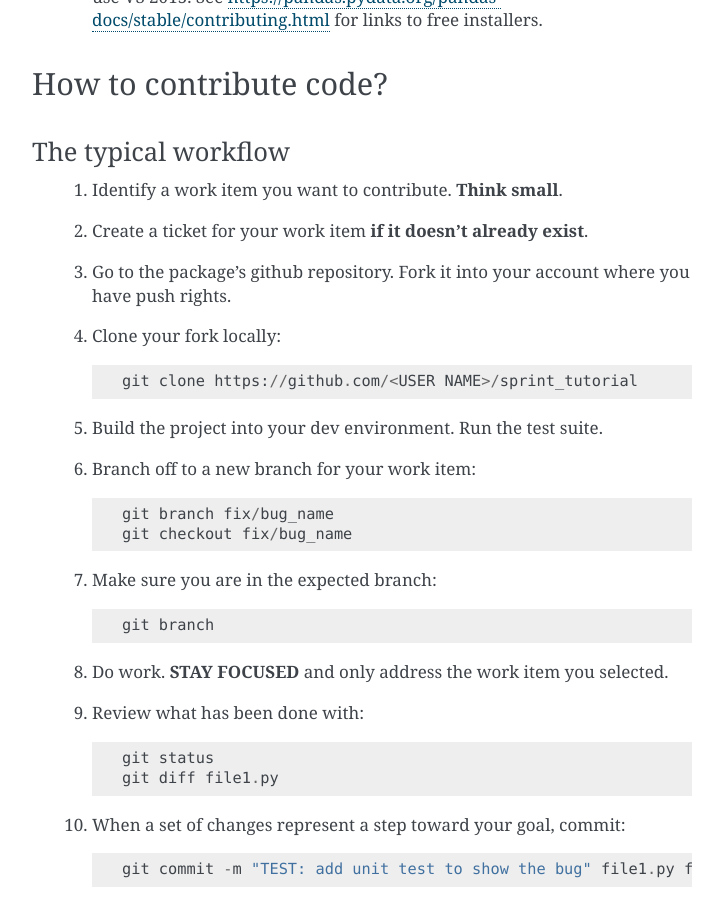
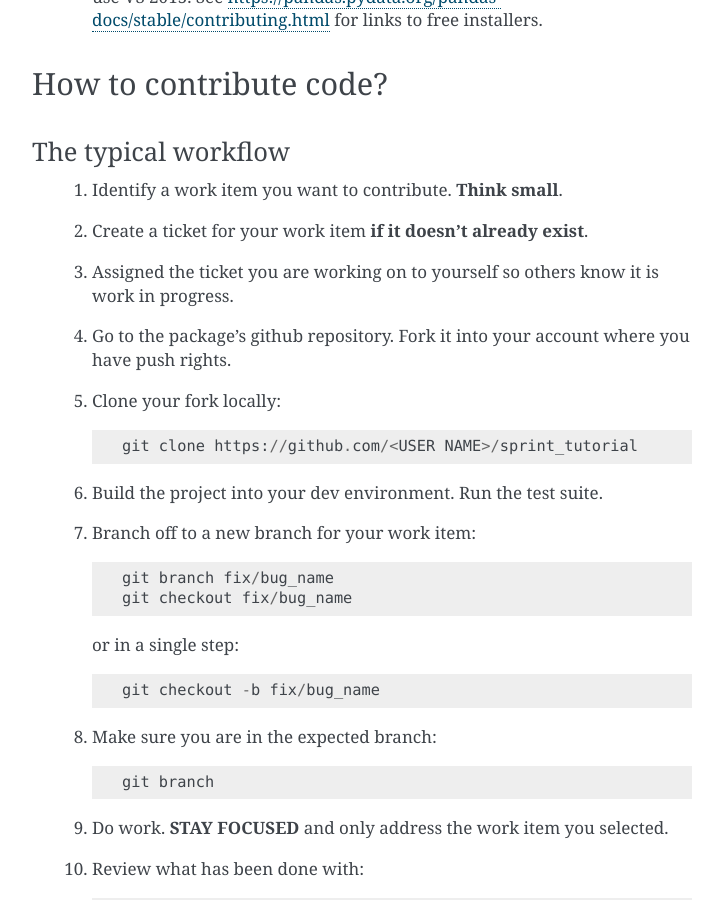
Before and after one commit to jonathanrocher/sprint_tutorial, a Sphinx documentation site: the page built from doc/how_to_sprint.rst, in a window 1280 px wide and 900 px high, scrolled down 2292 px. Shown: the whole window, without its empty margins (388-1111 px from the left). Built offline with Sphinx 7.4.7, drawn with Linux system fonts in a browser that asks for light colours.

Commit message:
Add additional item about assigning a ticket to yourself. Add tip about checkout -b.

```diff
--- a/doc/how_to_sprint.rst
+++ b/doc/how_to_sprint.rst
@@ -113,6 +113,9 @@
 
   #. Create a ticket for your work item **if it doesn't already exist**.
 
+  #. Assigned the ticket you are working on to yourself so others know it is
+     work in progress.
+
   #. Go to the package's github repository. Fork it into your account where you
      have push rights.
 
@@ -126,6 +129,10 @@
 
         git branch fix/bug_name
         git checkout fix/bug_name
+
+     or in a single step::
+
+        git checkout -b fix/bug_name
 
   #. Make sure you are in the expected branch::
 
```
